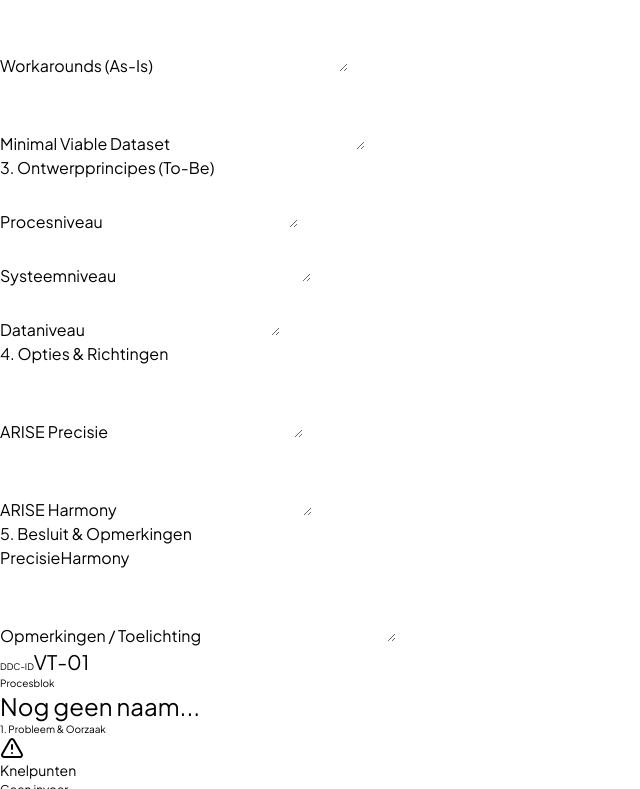
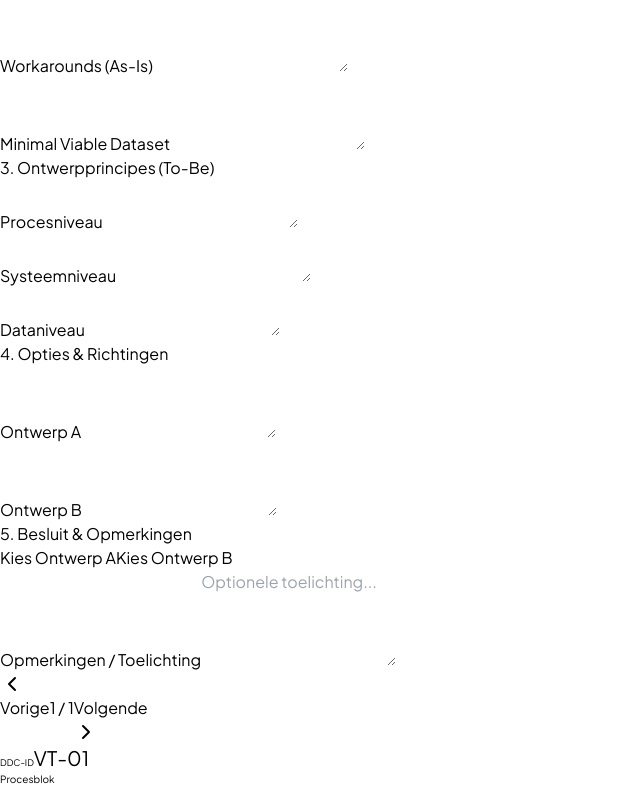
Before and after one commit to ikhaqani/AriseDecision, a React (Vite) app: page / in a window 1280 px wide. Shown: the part 513-1302 px from the top of the page, without its empty margins (0-640 px from the left). Built offline with nearby package versions, Linux system fonts and the light colour scheme.

Commit message:
fix titles

```diff
--- a/src/App.jsx
+++ b/src/App.jsx
@@ -2,7 +2,7 @@ import React, { useState, useEffect, useRef } from 'react';
 import {
   Plus, Printer, Trash2, AlertTriangle,
   CheckCircle2, RefreshCw, Database, Settings2,
-  CalendarDays, Menu, ChevronLeft, Check, Search,
+  CalendarDays, Menu, ChevronLeft, ChevronRight, Check, Search,
   LayoutTemplate, Download, Upload, Save,
   ZoomIn, ZoomOut, Type, Wrench, Waypoints, MonitorSmartphone, Binary,
   FileText, Loader2
@@ -18,9 +18,9 @@ const initialCard = {
   ontwerpProces: "",
   ontwerpSysteem: "",
   ontwerpData: "",
-  arisePrecisie: "",
-  ariseHarmony: "",
-  gekozenRichting: "", // 'precisie' of 'harmony'
+  ontwerpA: "",
+  ontwerpB: "",
+  gekozenRichting: "", // 'A' of 'B'
   opmerkingen: ""
 };
 
@@ -41,8 +41,23 @@ const Section = ({ icon: Icon, title, children, accentClass = "text-slate-600",
 export default function App() {
   const [cards, setCards] = useState(() => {
     const saved = localStorage.getItem('ddc_cards');
-    return saved ? JSON.parse(saved) : [initialCard];
+    if (saved) {
+      try {
+        const parsed = JSON.parse(saved);
+        // Migreer oude velden (arisePrecisie/ariseHarmony) naar de nieuwe als ze bestaan
+        return parsed.map(c => ({
+          ...c,
+          ontwerpA: c.ontwerpA || c.arisePrecisie || "",
+          ontwerpB: c.ontwerpB || c.ariseHarmony || "",
+          gekozenRichting: c.gekozenRichting === 'precisie' ? 'A' : (c.gekozenRichting === 'harmony' ? 'B' : c.gekozenRichting)
+        }));
+      } catch (e) {
+        return [initialCard];
+      }
+    }
+    return [initialCard];
   });
+
   const [activeCardId, setActiveCardId] = useState(cards[0]?.id || initialCard.id);
   const [isSidebarOpen, setIsSidebarOpen] = useState(true);
 
@@ -59,6 +74,7 @@ export default function App() {
   }, [cards]);
 
   const activeCard = cards.find(c => c.id === activeCardId) || cards[0];
+  const currentIndex = cards.findIndex(c => c.id === activeCardId);
 
   const handleAddCard = () => {
     const nextNum = cards.length + 1;
@@ -84,6 +100,19 @@ export default function App() {
     setCards(prevCards => prevCards.map(c => c.id === id ? { ...c, [field]: value } : c));
   };
 
+  // Navigatie handlers
+  const handleNextCard = () => {
+    if (currentIndex < cards.length - 1) {
+      setActiveCardId(cards[currentIndex + 1].id);
+    }
+  };
+
+  const handlePrevCard = () => {
+    if (currentIndex > 0) {
+      setActiveCardId(cards[currentIndex - 1].id);
+    }
+  };
+
   const handleExportData = () => {
     const dataStr = JSON.stringify(cards);
     const blob = new Blob([dataStr], { type: "application/json" });
@@ -103,8 +132,15 @@ export default function App() {
       try {
         const importedCards = JSON.parse(event.target.result);
         if (Array.isArray(importedCards) && importedCards.length > 0) {
-          setCards(importedCards);
-          setActiveCardId(importedCards[0].id);
+          // Migreer oude bestanden bij import
+          const migratedCards = importedCards.map(c => ({
+             ...c,
+             ontwerpA: c.ontwerpA || c.arisePrecisie || "",
+             ontwerpB: c.ontwerpB || c.ariseHarmony || "",
+             gekozenRichting: c.gekozenRichting === 'precisie' ? 'A' : (c.gekozenRichting === 'harmony' ? 'B' : c.gekozenRichting)
+          }));
+          setCards(migratedCards);
+          setActiveCardId(migratedCards[0].id);
         }
       } catch (error) {
         console.error("Import error");
@@ -233,6 +269,13 @@ export default function App() {
       <style dangerouslySetInnerHTML={{__html: `
         @import url('https://fonts.googleapis.com/css2?family=Plus+Jakarta+Sans:wght@400;500;600;700;800&display=swap');
         .font-jakarta { font-family: 'Plus Jakarta Sans', sans-serif; }
+        .minimal-input {
+            width: 100%; background: transparent; border: none;
+            border-bottom: 2px dotted #cbd5e1; padding: 4px 0;
+            font-size: inherit; font-weight: 800; color: #0f172a;
+            outline: none; transition: border-color 0.2s;
+        }
+        .minimal-input:focus { border-bottom-style: solid; border-bottom-color: #0ea5e9; }
 
         /* Dynamische Lettergrootte overrides */
         .print-area .text-sm { font-size: calc(0.875rem * var(--font-scale)) !important; line-height: calc(1.25rem * var(--font-scale)) !important; }
@@ -263,6 +306,11 @@ export default function App() {
             @page { size: landscape; margin: 10mm; }
             .no-print { display: none !important; }
         }
+
+        /* Custom Scrollbar */
+        .custom-scrollbar::-webkit-scrollbar { width: 6px; }
+        .custom-scrollbar::-webkit-scrollbar-track { background: transparent; }
+        .custom-scrollbar::-webkit-scrollbar-thumb { background-color: #cbd5e1; border-radius: 10px; }
       `}} />
 
       {!isSidebarOpen && (
@@ -322,7 +370,7 @@ export default function App() {
               </div>
           </div>
 
-          {/* NIEUWE PDF KNOPPEN */}
+          {/* PDF KNOPPEN */}
           <div className="px-4 py-3 border-b border-slate-100 bg-slate-800 flex gap-2 justify-between">
              <button onClick={() => generateSmartPDF('single')} className="flex-1 flex items-center justify-center gap-2 px-3 py-2 bg-sky-600 hover:bg-sky-500 rounded-lg transition-colors text-white text-[11px] font-extrabold uppercase tracking-widest" title="Exporteer actieve kaart">
                   <FileText className="w-4 h-4" />
@@ -334,6 +382,7 @@ export default function App() {
               </button>
           </div>
 
+          {/* KAART SELECTIE */}
           <div className="p-4 border-b border-slate-100 bg-slate-50 flex items-center gap-2">
               <select className="flex-1 bg-white border border-slate-200 rounded-md px-3 py-2 text-sm font-semibold text-slate-700 focus:outline-none focus:ring-1 focus:ring-slate-900" value={activeCardId} onChange={(e) => setActiveCardId(e.target.value)}>
                   {cards.map(c => <option key={c.id} value={c.id}>{c.id} - {c.procesblok || "Naamloos"}</option>)}
@@ -342,7 +391,7 @@ export default function App() {
               <button onClick={() => handleDeleteCard(activeCardId)} className="p-2 bg-rose-50 hover:bg-rose-100 text-rose-600 rounded-md transition-colors" title="Verwijderen"><Trash2 className="w-4 h-4" /></button>
           </div>
 
-          <div className="flex-1 overflow-y-auto p-6 space-y-8 bg-slate-50/50">
+          <div className="flex-1 overflow-y-auto p-6 space-y-8 bg-slate-50/50 custom-scrollbar pb-10">
               <div className="space-y-4">
                   <h3 className="font-extrabold text-slate-400 uppercase tracking-widest text-[10px] mb-4">Header</h3>
                   <div className="grid grid-cols-1 gap-4">
@@ -396,37 +445,58 @@ export default function App() {
               <div className="space-y-4">
                   <h3 className="font-extrabold text-indigo-400 uppercase tracking-widest text-[10px] mb-4">4. Opties & Richtingen</h3>
                   <div>
-                      <label className="block text-[10px] font-bold text-emerald-600 uppercase tracking-wide mb-1">ARISE Precisie</label>
-                      <textarea rows="3" value={activeCard?.arisePrecisie || ""} onChange={(e) => handleChange(activeCardId, 'arisePrecisie', e.target.value)} className="w-full border border-emerald-200 bg-emerald-50/30 rounded-md p-2 text-sm resize-none"></textarea>
+                      <label className="block text-[10px] font-bold text-emerald-600 uppercase tracking-wide mb-1">Ontwerp A</label>
+                      <textarea rows="3" value={activeCard?.ontwerpA || ""} onChange={(e) => handleChange(activeCardId, 'ontwerpA', e.target.value)} className="w-full border border-emerald-200 bg-emerald-50/30 rounded-md p-2 text-sm resize-none"></textarea>
                   </div>
                   <div>
-                      <label className="block text-[10px] font-bold text-purple-600 uppercase tracking-wide mb-1">ARISE Harmony</label>
-                      <textarea rows="3" value={activeCard?.ariseHarmony || ""} onChange={(e) => handleChange(activeCardId, 'ariseHarmony', e.target.value)} className="w-full border border-purple-200 bg-purple-50/30 rounded-md p-2 text-sm resize-none"></textarea>
+                      <label className="block text-[10px] font-bold text-purple-600 uppercase tracking-wide mb-1">Ontwerp B</label>
+                      <textarea rows="3" value={activeCard?.ontwerpB || ""} onChange={(e) => handleChange(activeCardId, 'ontwerpB', e.target.value)} className="w-full border border-purple-200 bg-purple-50/30 rounded-md p-2 text-sm resize-none"></textarea>
                   </div>
               </div>
 
               <div className="space-y-4">
                   <h3 className="font-extrabold text-slate-400 uppercase tracking-widest text-[10px] mb-4">5. Besluit & Opmerkingen</h3>
-                  <div className="grid grid-cols-1 gap-4 pb-10">
+                  <div className="grid grid-cols-1 gap-4">
                       <div className="flex gap-2">
                           <button
-                              onClick={() => handleChange(activeCardId, 'gekozenRichting', 'precisie')}
-                              className={`flex-1 py-2 rounded-md border text-xs font-bold transition-colors ${activeCard?.gekozenRichting === 'precisie' ? 'bg-emerald-500 text-white border-emerald-500' : 'bg-white text-slate-600 border-slate-200 hover:bg-slate-50'}`}
+                              onClick={() => handleChange(activeCardId, 'gekozenRichting', 'A')}
+                              className={`flex-1 py-2.5 rounded-md border text-xs font-bold transition-all ${activeCard?.gekozenRichting === 'A' ? 'bg-emerald-500 text-white border-emerald-500 shadow-md shadow-emerald-500/20' : 'bg-white text-slate-600 border-slate-200 hover:bg-slate-50'}`}
                           >
-                              Precisie
+                              Kies Ontwerp A
                           </button>
                           <button
-                              onClick={() => handleChange(activeCardId, 'gekozenRichting', 'harmony')}
-                              className={`flex-1 py-2 rounded-md border text-xs font-bold transition-colors ${activeCard?.gekozenRichting === 'harmony' ? 'bg-violet-500 text-white border-violet-500' : 'bg-white text-slate-600 border-slate-200 hover:bg-slate-50'}`}
+                              onClick={() => handleChange(activeCardId, 'gekozenRichting', 'B')}
+                              className={`flex-1 py-2.5 rounded-md border text-xs font-bold transition-all ${activeCard?.gekozenRichting === 'B' ? 'bg-violet-500 text-white border-violet-500 shadow-md shadow-violet-500/20' : 'bg-white text-slate-600 border-slate-200 hover:bg-slate-50'}`}
                           >
-                              Harmony
+                              Kies Ontwerp B
                           </button>
                       </div>
                       <div>
                           <label className="block text-[10px] font-bold text-slate-500 uppercase tracking-wide mb-1">Opmerkingen / Toelichting</label>
-                          <textarea rows="3" value={activeCard?.opmerkingen || ""} onChange={(e) => handleChange(activeCardId, 'opmerkingen', e.target.value)} className="w-full border border-slate-200 rounded-md p-2 text-sm resize-none"></textarea>
+                          <textarea rows="4" value={activeCard?.opmerkingen || ""} onChange={(e) => handleChange(activeCardId, 'opmerkingen', e.target.value)} className="w-full border border-slate-200 rounded-md p-2 text-sm resize-none" placeholder="Optionele toelichting..."></textarea>
                       </div>
                   </div>
+              </div>
+
+              {/* PAGINATIE / NAVIGATIE (VERPLAATST NAAR ONDEREN) */}
+              <div className="pt-6 mt-8 border-t border-slate-200 flex items-center justify-between">
+                  <button
+                      onClick={handlePrevCard}
+                      disabled={currentIndex === 0}
+                      className={`flex items-center gap-2 px-4 py-2 rounded-lg text-xs font-bold uppercase tracking-widest transition-all ${currentIndex === 0 ? 'text-slate-300 bg-slate-50 cursor-not-allowed border border-slate-100' : 'text-slate-600 bg-white border border-slate-200 shadow-sm hover:bg-slate-50 hover:text-slate-900 hover:shadow'}`}
+                  >
+                      <ChevronLeft className="w-4 h-4" /> Vorige
+                  </button>
+                  <span className="text-xs font-extrabold text-slate-400 uppercase tracking-widest bg-slate-100 px-3 py-1.5 rounded-md border border-slate-200/60">
+                      {currentIndex + 1} / {cards.length}
+                  </span>
+                  <button
+                      onClick={handleNextCard}
+                      disabled={currentIndex === cards.length - 1}
+                      className={`flex items-center gap-2 px-4 py-2 rounded-lg text-xs font-bold uppercase tracking-widest transition-all ${currentIndex === cards.length - 1 ? 'text-slate-300 bg-slate-50 cursor-not-allowed border border-slate-100' : 'text-slate-600 bg-white border border-slate-200 shadow-sm hover:bg-slate-50 hover:text-slate-900 hover:shadow'}`}
+                  >
+                      Volgende <ChevronRight className="w-4 h-4" />
+                  </button>
               </div>
 
           </div>
@@ -508,11 +578,11 @@ export default function App() {
                             <div className="bg-indigo-50/30 rounded-xl border border-indigo-100 p-5">
                                 <h3 className="text-[10px] font-black uppercase tracking-[0.25em] text-indigo-500 mb-4 ml-1">4. Opties & Richtingen</h3>
                                 <div className="grid grid-cols-1 md:grid-cols-2 gap-5 text-left">
-                                    <Section icon={CheckCircle2} title="ARISE Precisie" accentClass="text-emerald-600" iconBg="border-emerald-300 bg-emerald-50">
-                                        <ul className="space-y-1.5 text-slate-800 font-semibold">{renderList(card.arisePrecisie)}</ul>
+                                    <Section icon={CheckCircle2} title="Ontwerp A" accentClass="text-emerald-600" iconBg="border-emerald-300 bg-emerald-50">
+                                        <ul className="space-y-1.5 text-slate-800 font-semibold">{renderList(card.ontwerpA)}</ul>
                                     </Section>
-                                    <Section icon={RefreshCw} title="ARISE Harmony" accentClass="text-violet-600" iconBg="border-violet-300 bg-violet-50">
-                                        <ul className="space-y-1.5 text-slate-800 font-semibold">{renderList(card.ariseHarmony)}</ul>
+                                    <Section icon={RefreshCw} title="Ontwerp B" accentClass="text-violet-600" iconBg="border-violet-300 bg-violet-50">
+                                        <ul className="space-y-1.5 text-slate-800 font-semibold">{renderList(card.ontwerpB)}</ul>
                                     </Section>
                                 </div>
                             </div>
@@ -522,15 +592,15 @@ export default function App() {
                         <div className="px-6 lg:px-10 py-5 bg-slate-50 border-t border-slate-200 rounded-b-[14px] print:rounded-b-[14px] flex flex-col gap-4 mt-auto">
                             <div className="flex flex-col lg:flex-row gap-6 justify-between items-start w-full">
 
-                                {/* Linker deel: Knoppen Precisie/Harmony */}
+                                {/* Linker deel: Knoppen Ontwerp A/B */}
                                 <div className="flex flex-col gap-2 shrink-0">
                                     <span className="text-[10px] font-extrabold text-slate-400 uppercase tracking-[0.2em]">Gekozen Ontwerp</span>
                                     <div className="flex gap-2.5">
-                                        <button onClick={() => handleChange(card.id, 'gekozenRichting', 'precisie')} className={`flex items-center gap-2 px-5 py-2.5 rounded-lg border-2 text-[11px] font-black uppercase tracking-widest transition-all ${card.gekozenRichting === 'precisie' ? 'bg-emerald-500 border-emerald-500 text-white shadow-md shadow-emerald-200' : 'bg-white border-slate-200 text-slate-500 hover:border-emerald-300 hover:text-emerald-600'}`}>
-                                            {card.gekozenRichting === 'precisie' && <Check className="w-3.5 h-3.5" strokeWidth={4} />} Precisie
+                                        <button onClick={() => handleChange(card.id, 'gekozenRichting', 'A')} className={`flex items-center gap-2 px-5 py-2.5 rounded-lg border-2 text-[11px] font-black uppercase tracking-widest transition-all ${card.gekozenRichting === 'A' ? 'bg-emerald-500 border-emerald-500 text-white shadow-md shadow-emerald-200' : 'bg-white border-slate-200 text-slate-500 hover:border-emerald-300 hover:text-emerald-600'}`}>
+                                            {card.gekozenRichting === 'A' && <Check className="w-3.5 h-3.5" strokeWidth={4} />} Ontwerp A
                                         </button>
-                                        <button onClick={() => handleChange(card.id, 'gekozenRichting', 'harmony')} className={`flex items-center gap-2 px-5 py-2.5 rounded-lg border-2 text-[11px] font-black uppercase tracking-widest transition-all ${card.gekozenRichting === 'harmony' ? 'bg-violet-500 border-violet-500 text-white shadow-md shadow-violet-200' : 'bg-white border-slate-200 text-slate-500 hover:border-violet-300 hover:text-violet-600'}`}>
-                                            {card.gekozenRichting === 'harmony' && <Check className="w-3.5 h-3.5" strokeWidth={4} />} Harmony
+                                        <button onClick={() => handleChange(card.id, 'gekozenRichting', 'B')} className={`flex items-center gap-2 px-5 py-2.5 rounded-lg border-2 text-[11px] font-black uppercase tracking-widest transition-all ${card.gekozenRichting === 'B' ? 'bg-violet-500 border-violet-500 text-white shadow-md shadow-violet-200' : 'bg-white border-slate-200 text-slate-500 hover:border-violet-300 hover:text-violet-600'}`}>
+                                            {card.gekozenRichting === 'B' && <Check className="w-3.5 h-3.5" strokeWidth={4} />} Ontwerp B
                                         </button>
                                     </div>
                                 </div>
```
